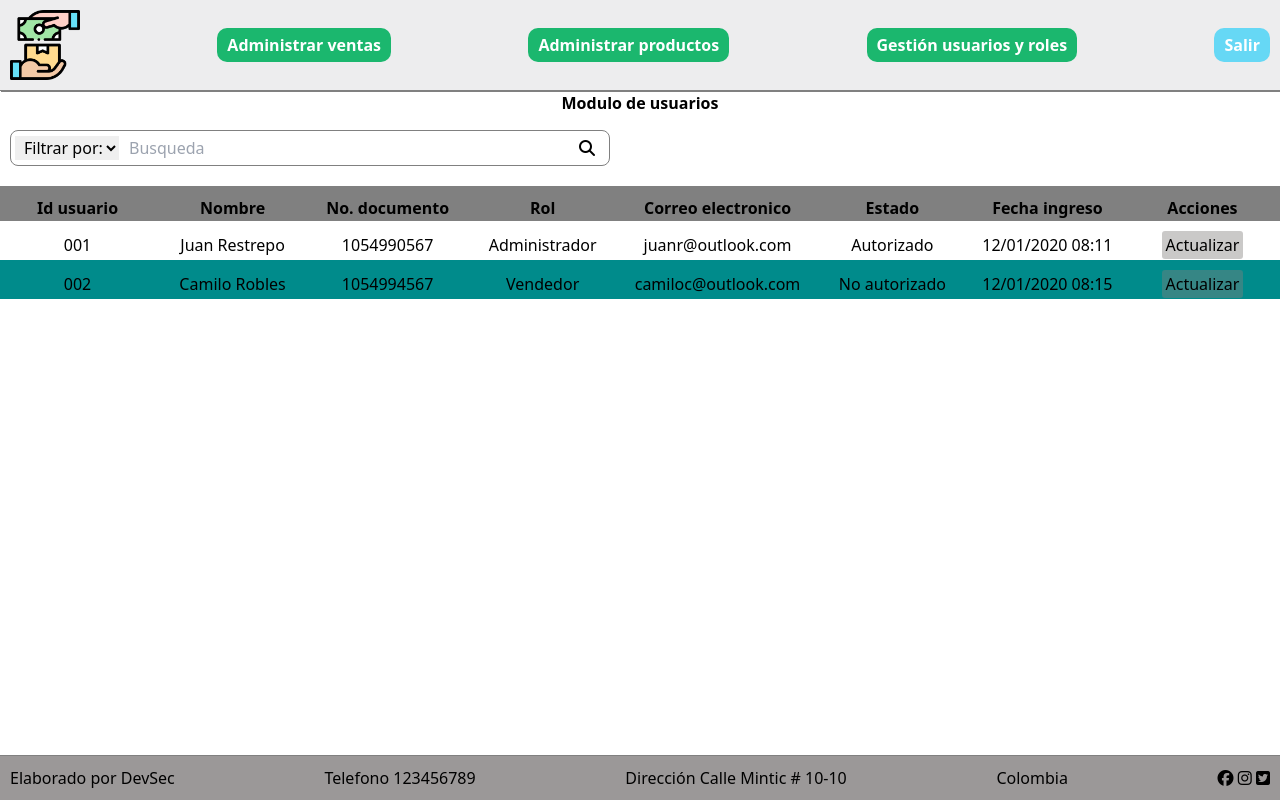
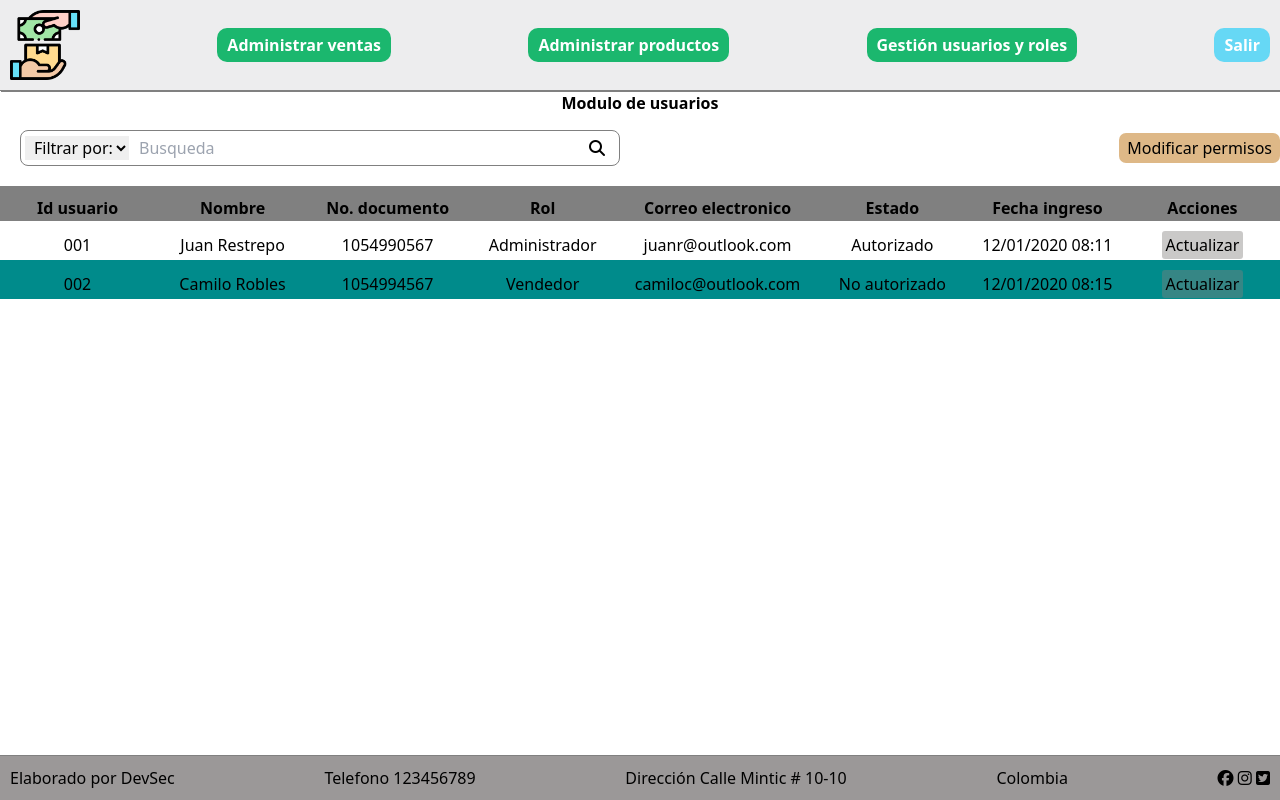
Before and after one commit to Mision-Tic-Dev-Sec/Proyecto3-MisionTic, a React (Create React App) app: page /administraRoles in a window 1280 px wide. Built offline with nearby package versions, Linux system fonts and the light colour scheme.

Commit message:
Se agrega el boton de modificar permisos a administrar Roles

```diff
--- a/src/App.jsx
+++ b/src/App.jsx
@@ -3,6 +3,7 @@ import Index from 'pages';
 import AdministraVenta from 'pages/administraVenta';
 import AdministraRoles from 'pages/administraRoles';
 import ActualizarRoles from 'pages/actualizarRoles';
+import PermisosRoles from 'pages/permisosRoles';
 import InfoVenta from 'pages/infoVenta';
 import { BrowserRouter as Router, Switch, Route } from 'react-router-dom';
 import 'styles/styles.css';
@@ -25,6 +26,9 @@ function App() {
             <Route path='/actualizarRoles' exact>
               <ActualizarRoles />
             </Route>
+            <Route path='/permisosRoles' exact>
+              <PermisosRoles />
+            </Route>
             <Route path='/' exact>
               <Index />
             </Route>
--- a/src/pages/administraRoles.jsx
+++ b/src/pages/administraRoles.jsx
@@ -15,6 +15,9 @@ const AdministraRoles = () => {
         <input placeholder="Busqueda" />
         <i className="fas fa-search botonGenerico iconoBusqueda"></i>
       </div>
+      <Link to ='/permisosRoles'>
+        <button className = 'botonRegistro'>Modificar permisos</button>
+      </Link>
     </div>
     <div className = 'contenedorTabla'>
       <table className = 'table'>
--- /dev/null
+++ b/src/pages/permisosRoles.jsx
@@ -0,0 +1,11 @@
+import React from 'react'
+
+const PermisosRoles = () => {
+    return (
+        <div>
+
+        </div>
+    )
+}
+
+export default PermisosRoles;
--- a/src/styles/styles.css
+++ b/src/styles/styles.css
@@ -206,7 +206,9 @@ ul {
 .administrarHeader{
   display: flex;
   justify-content: space-between;
+  align-items: center;
   padding-top: 5px;
+  padding-left: 10px;
 }
 
 .table{
```
